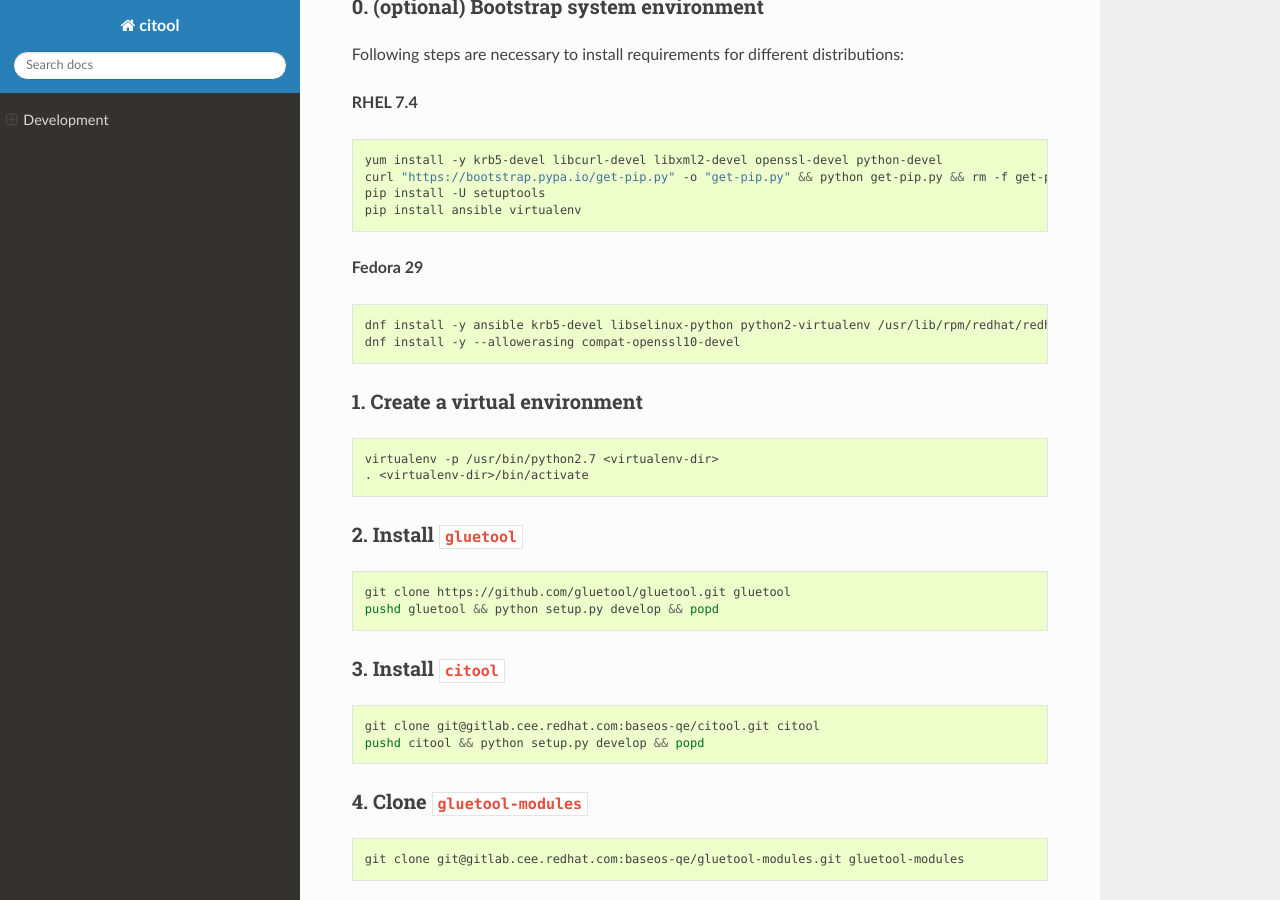
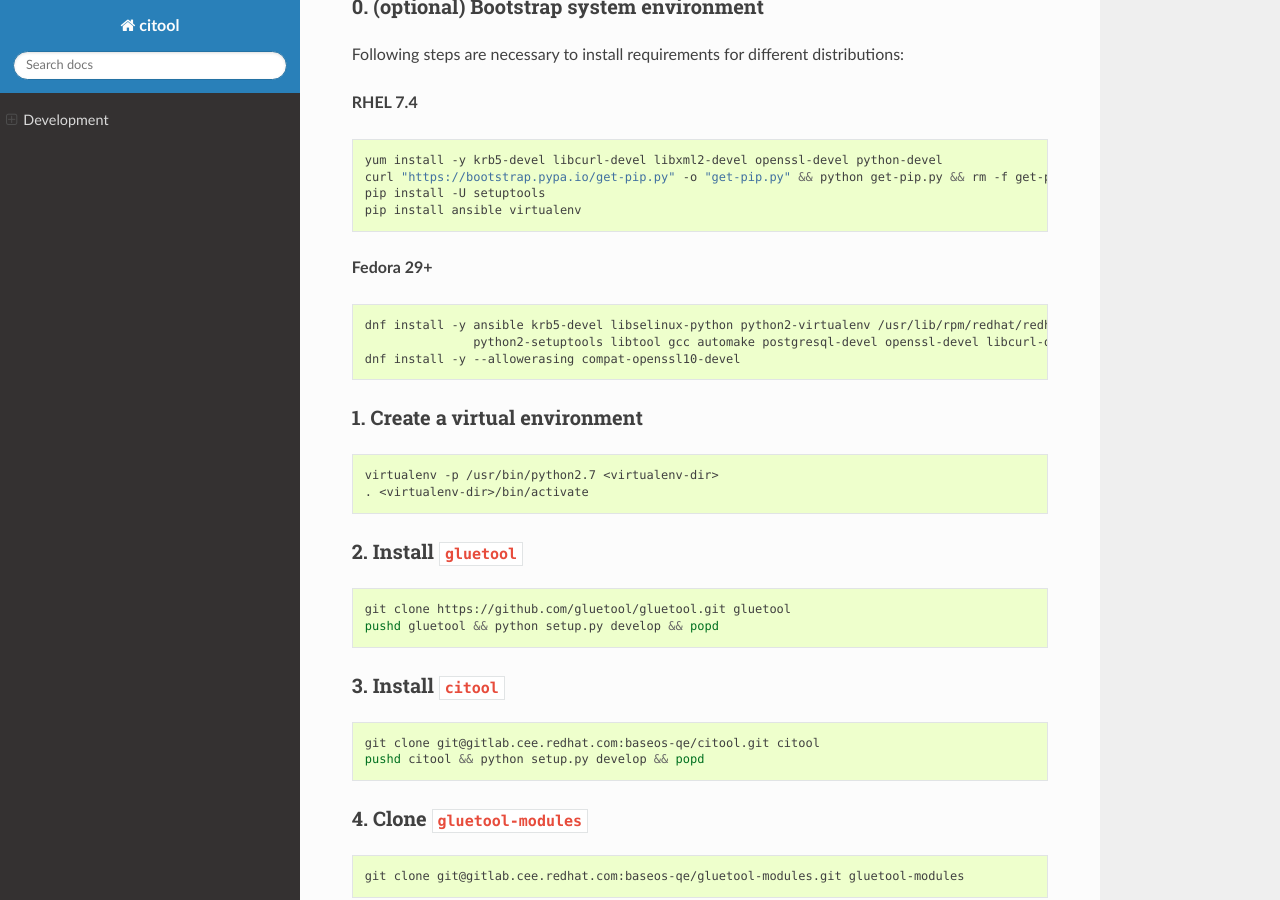
Before and after one commit to guy9050/gluetool, a Sphinx documentation site: the page built from docs/source/DEVELOPMENT.rst, in a window 1280 px wide and 900 px high, scrolled down 1001 px. Built offline with Sphinx 7.4.7 and the Read the Docs theme 2.0.0, drawn with Linux system fonts in a browser that asks for light colours.

Commit message:
DEVELOPMENT.rst, setup.py: small updates
Some missing system requirements and missing six in pip requirements.

Found while testing on an F31 container.

Signed-off-by: Miroslav Vadkerti <mvadkert@redhat.com>

```diff
--- a/docs/source/DEVELOPMENT.rst
+++ b/docs/source/DEVELOPMENT.rst
@@ -53,11 +53,12 @@ Following steps are necessary to install requirements for different distribution
     pip install -U setuptools
     pip install ansible virtualenv
 
-**Fedora 29**
+**Fedora 29+**
 
 .. code-block:: bash
 
-    dnf install -y ansible krb5-devel libselinux-python python2-virtualenv /usr/lib/rpm/redhat/redhat-hardened-cc1 /usr/bin/virtualenv python2-setuptools libtool
+    dnf install -y ansible krb5-devel libselinux-python python2-virtualenv /usr/lib/rpm/redhat/redhat-hardened-cc1 /usr/bin/virtualenv \
+                   python2-setuptools libtool gcc automake postgresql-devel openssl-devel libcurl-devel
     dnf install -y --allowerasing compat-openssl10-devel
 
 1. Create a virtual environment
```
Also changed, not shown: setup.py (+4 -3 lines).
